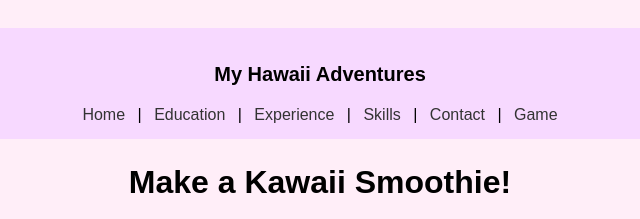
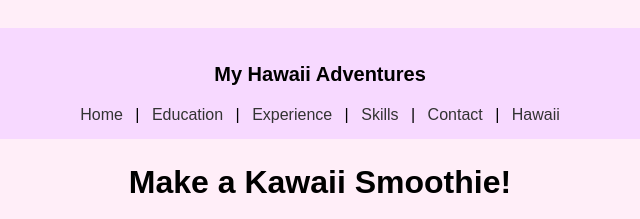
Before and after one commit to danielajoelhayes-creator/IS-201-Project, a plain HTML site: page game.html in a window 1280 px wide. Shown: the top 219 px of the page, 320-960 px from the left. Drawn offline with Linux system fonts and the light colour scheme.

Commit message:
changed link on game.html page

```diff
--- a/game.html
+++ b/game.html
@@ -121,7 +121,8 @@ body {
     <a href="experience.html">Experience</a> |
     <a href="skills.html">Skills</a> |
     <a href="contact.html">Contact</a> |
-    <a href="game.html">Game</a>
+    <a href="scratch.html">Hawaii</a>
+
 </div>
 
 <h1>Make a Kawaii Smoothie!</h1>
```
